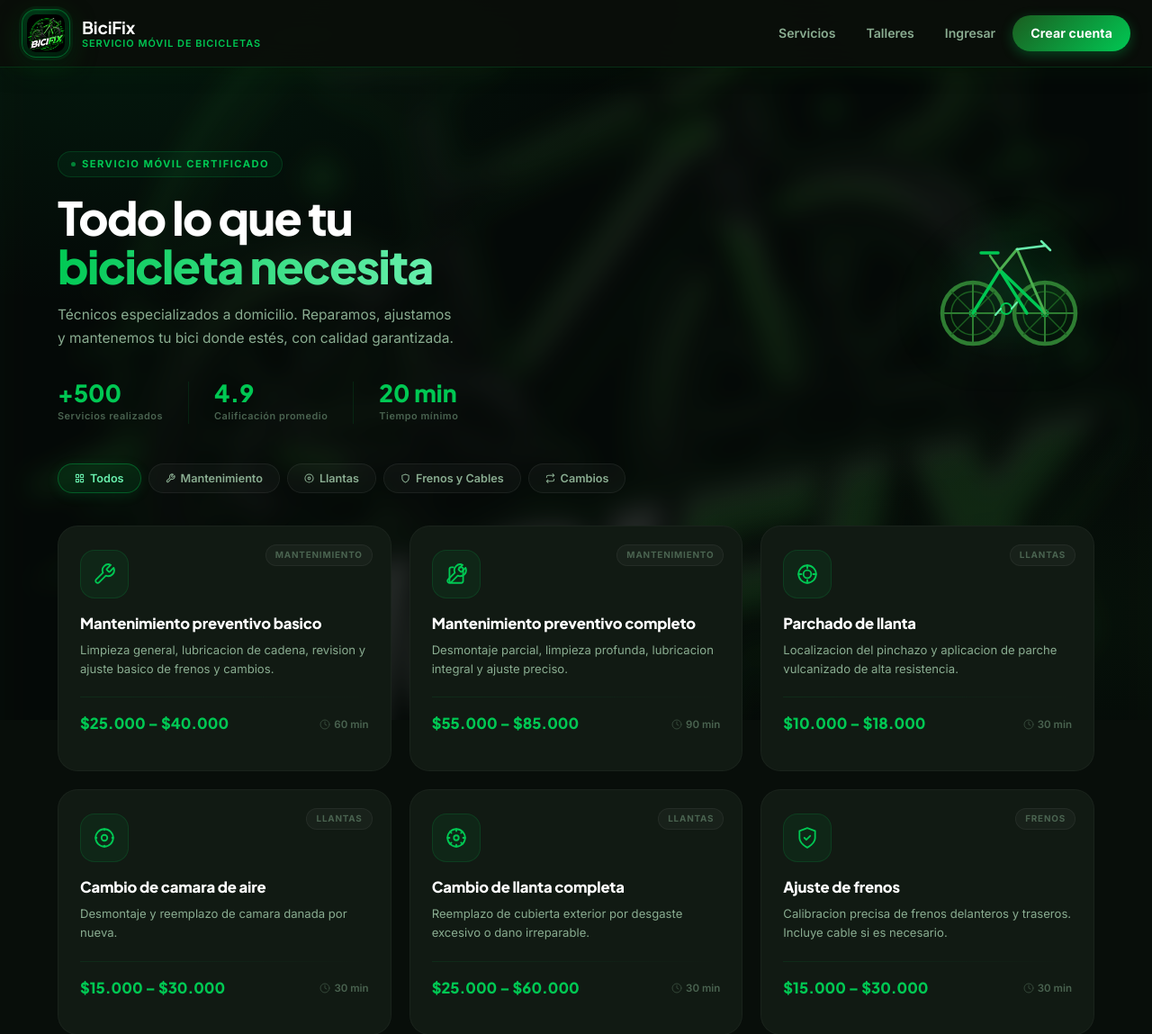
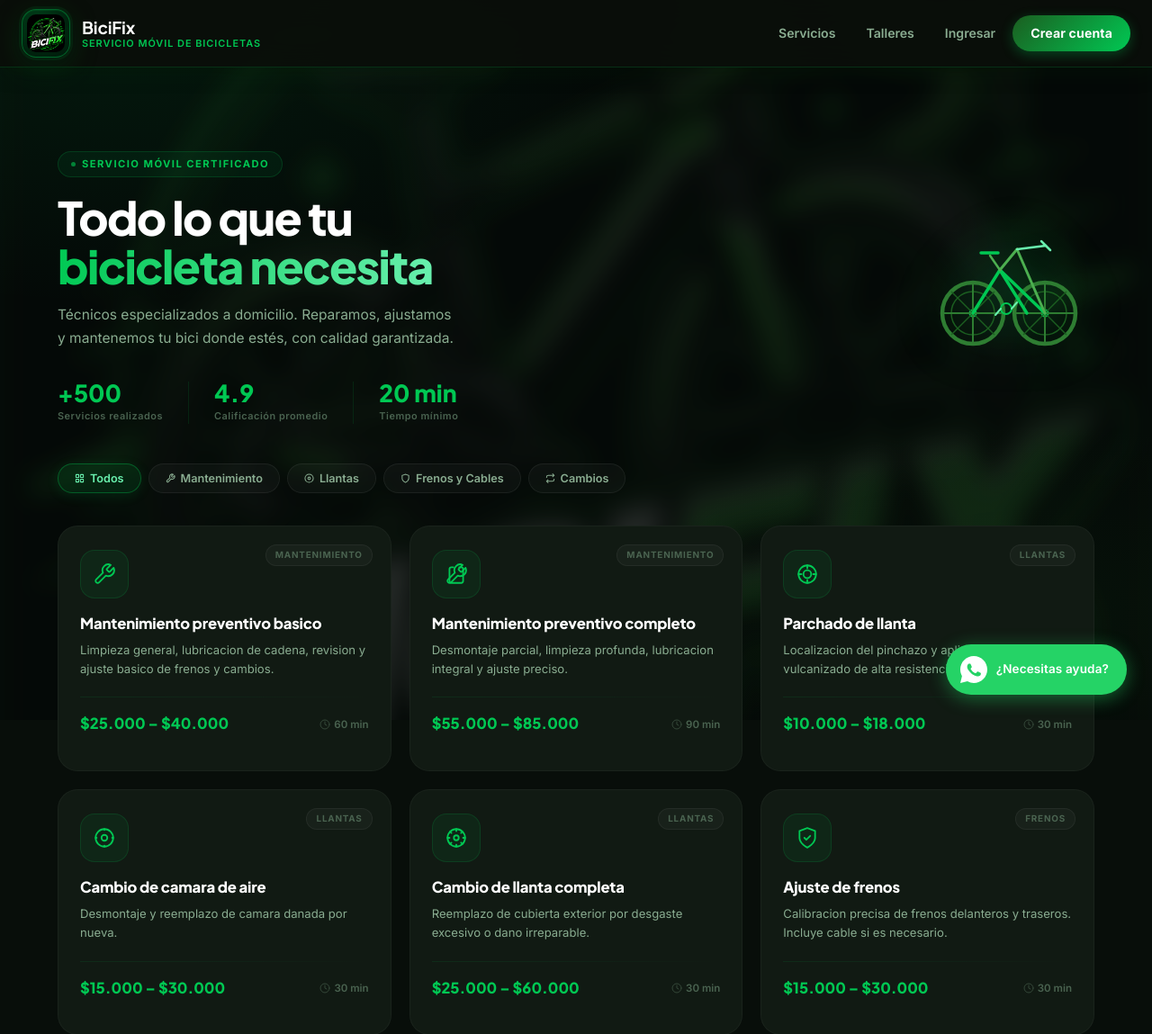
Before and after one commit to Roois334/BiciFix, a Flask app: page /servicios in a window 1280 px wide. Shown: the top 1149 px of the page at 90% size. Run offline with Flask 3, Linux system fonts and the light colour scheme; data comes from the database, SQL or seed files in the repository.

Commit message:
feat: agrega botón flotante de WhatsApp

```diff
--- a/templates/base.html
+++ b/templates/base.html
@@ -221,5 +221,65 @@
   if(drawer){drawer.querySelectorAll('.mob-a').forEach(function(a){if(a.getAttribute('href')===path)a.classList.add('mob-active');});}
 })();
 </script>
+<!-- Botón flotante de WhatsApp -->
+<a
+  href="https://wa.me/573025554151"
+  target="_blank"
+  rel="noopener noreferrer"
+  class="whatsapp-float"
+  aria-label="Chatea con BiciFix en WhatsApp"
+  title="Contáctanos por WhatsApp"
+>
+  <svg xmlns="http://www.w3.org/2000/svg" viewBox="0 0 32 32" width="30" height="30" fill="white">
+    <path d="M16 0C7.163 0 0 7.163 0 16c0 2.822.736 5.47 2.027 7.773L0 32l8.489-2.001A15.934 15.934 0 0 0 16 32c8.837 0 16-7.163 16-16S24.837 0 16 0zm8.141 22.078c-.338.951-1.961 1.818-2.706 1.935-.693.109-1.57.154-2.533-.159-.584-.19-1.334-.443-2.288-.868-4.02-1.737-6.644-5.795-6.845-6.065-.2-.27-1.63-2.168-1.63-4.134s1.033-2.933 1.4-3.333c.366-.4.8-.5 1.066-.5.267 0 .534.003.767.013.247.012.578-.094.906.691.338.8 1.147 2.766 1.247 2.966.1.2.167.434.034.7-.134.267-.2.434-.4.667-.2.233-.42.52-.6.7-.2.2-.408.415-.175.815.233.4 1.035 1.708 2.22 2.766 1.526 1.36 2.813 1.78 3.213 1.98.4.2.633.167.867-.1.233-.267 1.0-1.167 1.267-1.567.267-.4.534-.333.9-.2.367.133 2.333 1.1 2.733 1.3.4.2.667.3.767.467.1.166.1.966-.238 1.917z"/>
+  </svg>
+  <span class="whatsapp-float-label">¿Necesitas ayuda?</span>
+</a>
+
+<style>
+.whatsapp-float {
+  position: fixed;
+  bottom: 28px;
+  right: 28px;
+  z-index: 9999;
+  background: #25D366;
+  border-radius: 50px;
+  display: flex;
+  align-items: center;
+  gap: 10px;
+  padding: 13px 20px 13px 16px;
+  text-decoration: none;
+  box-shadow: 0 4px 20px rgba(37, 211, 102, 0.45), 0 2px 8px rgba(0,0,0,0.25);
+  transition: transform 0.2s ease, box-shadow 0.2s ease, padding 0.3s ease;
+  overflow: hidden;
+  max-width: 220px;
+}
+.whatsapp-float:hover {
+  transform: translateY(-3px) scale(1.03);
+  box-shadow: 0 8px 28px rgba(37, 211, 102, 0.55), 0 4px 12px rgba(0,0,0,0.3);
+  background: #20c45a;
+}
+.whatsapp-float-label {
+  color: white;
+  font-family: inherit;
+  font-size: 13.5px;
+  font-weight: 600;
+  white-space: nowrap;
+  letter-spacing: 0.01em;
+}
+@media (max-width: 480px) {
+  .whatsapp-float {
+    bottom: 20px;
+    right: 16px;
+    padding: 13px;
+    border-radius: 50%;
+    max-width: unset;
+  }
+  .whatsapp-float-label {
+    display: none;
+  }
+}
+</style>
+
 </body>
 </html>
```
